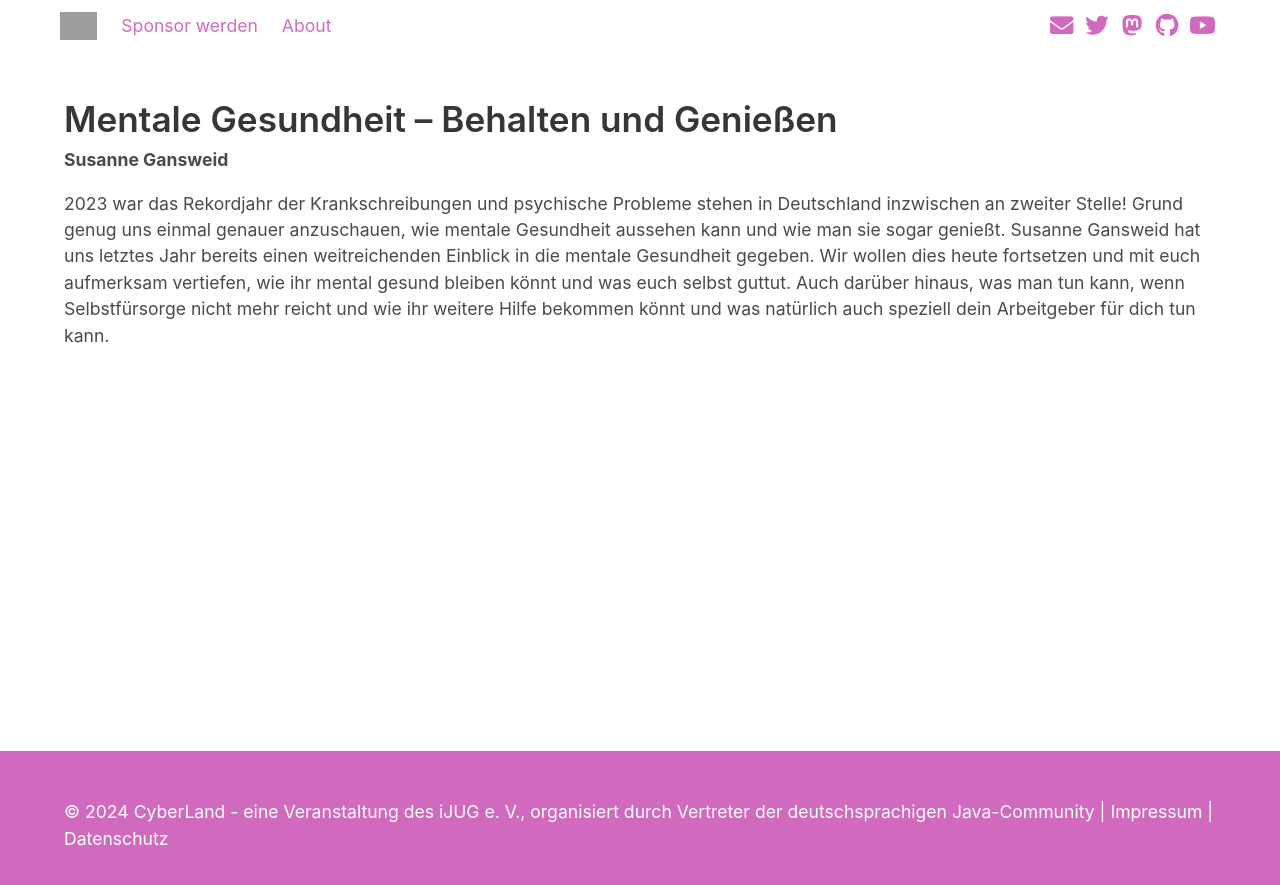
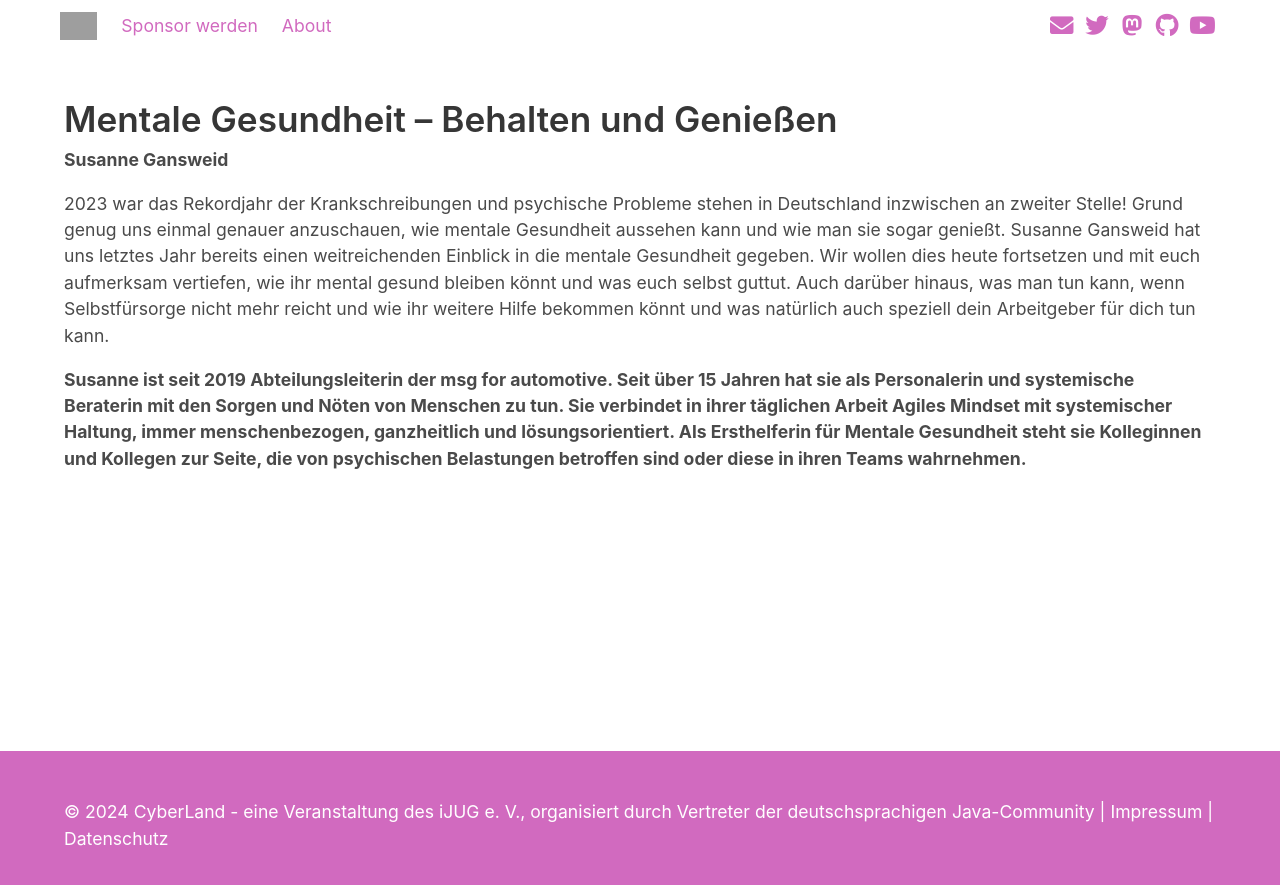
Before and after one commit to CyberLandConf/CyberLandConf.github.io, a Jekyll site: the page built from _sessions/2024-12-ladies-night/session-64.md, in a window 1280 px wide. Shown: the top 885 px of the page. Built offline with Jekyll 4.4.1, drawn with Linux system fonts in a browser that asks for light colours; grey boxes are pictures that could not be loaded.

Commit message:
added bios and speaker pics

```diff
--- a/_data/speakers.yml
+++ b/_data/speakers.yml
@@ -264,10 +264,13 @@ Heute ist sie HR Managerin in einem IT-Unternehmen und versucht mit Transparenz
   firstName: 'Susanne'
   lastName: 'Gansweid'
   bio:
+    Susanne ist seit 2019 Abteilungsleiterin der msg for automotive. Seit über 15 Jahren hat sie als Personalerin und systemische Beraterin mit den Sorgen und Nöten von Menschen zu tun. Sie verbindet  in ihrer täglichen Arbeit Agiles Mindset mit systemischer Haltung, immer menschenbezogen, ganzheitlich und lösungsorientiert. Als Ersthelferin für Mentale Gesundheit steht sie Kolleginnen und Kollegen zur Seite, die von psychischen Belastungen betroffen sind oder diese in ihren Teams wahrnehmen.
 - id: 'christina-landgraf-lisa-rosenberg'
   firstName: 'Christina'
   lastName: 'Landgraf'
   bio:
+    Christina arbeitet seit 2017 als Business Consultant bei der msg for automotive. Mit über 22 Jahren Berufserfahrung in der Beratung von Individual- und Standardsoftware ist sie eine erfahrene Expertin auf ihrem Gebiet. Neben ihrer Arbeit setzt sie sich leidenschaftlich für nachhaltiges Handeln im Berufs- und Gesellschaftsleben ein und engagiert sich im Unternehmen in Frauennetzwerken.
   firstName2: 'Lisa'
   lastName2: 'Rosenberg'
   bio2:
+    Lisa arbeitet seit 2017 als Entwicklerin bei der in Braunschweig ansässigen msg for automotive GmbH und hat parallel ihr Bachelor- und Masterstudium abgeschlossen. In ihrer freien Zeit tritt sie hin und wieder als Speakerin auf, ist seit Neuestem im JavaLand-Programmkomitee aktiv und engagiert sich als Mentorin bei unterschiedlichen IT-Workshops für Kinder und Jugendliche.
```
Also changed, not shown: assets/speaker/christina-landgraf-lisa-rosenberg.png (added), assets/speaker/falk-sippach.png, assets/speaker/lisa-maria-moritz.png (deleted), assets/speaker/susanne-gansweid.png (added).
